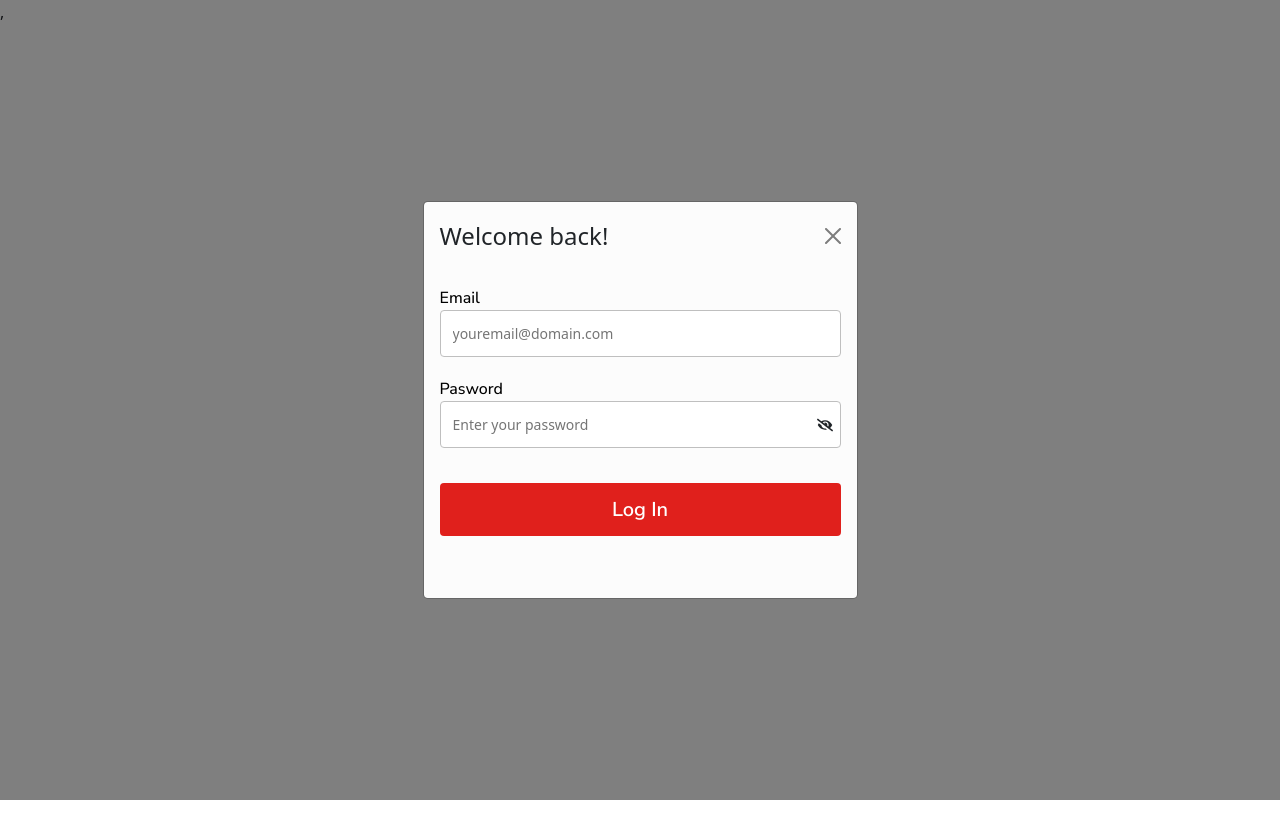
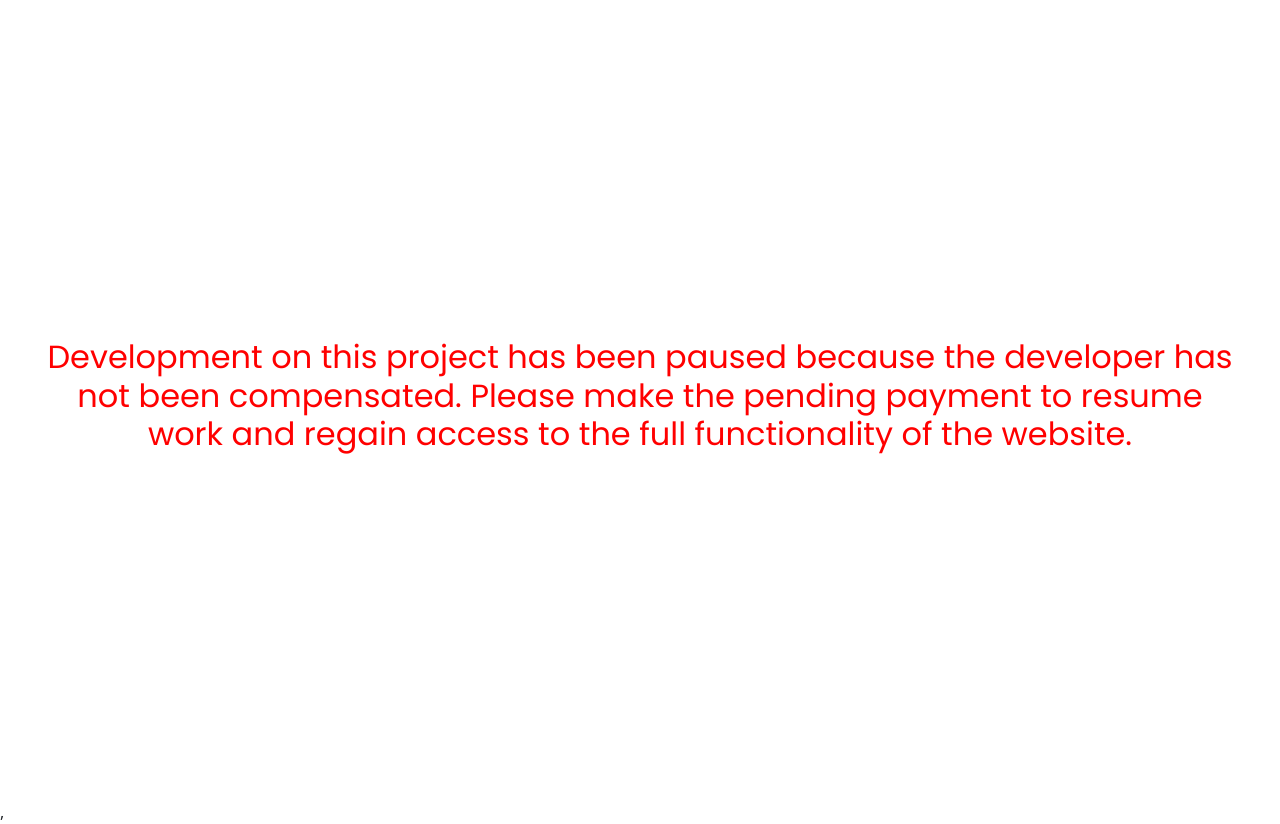
Before and after one commit to connectwithmuzammil/qr-creator-admin, a React (Create React App) app: page / in a window 1280 px wide. Before the commit this address led to /login. Before the commit the page ends 800 px from the top, so only its background shows below. Built offline with nearby package versions, Linux system fonts and the light colour scheme; a web font is replaced by a local one.

Commit message:
updated code

```diff
--- a/src/App.js
+++ b/src/App.js
@@ -1,32 +1,42 @@
-// CSS IMPORT
-import "./assets/CSS/style.css";
-import "./assets/CSS/responsive.css";
-import 'react-toastify/dist/ReactToastify.css';
-import { Navigate, Route, Routes, useNavigate } from "react-router-dom";
-import { HomeAdminDashboard, Login, UserBilling, UserListing, UserSubscription } from "./screens";
-import { PrivateRoute, ScrollToTop } from "./components";
-import { useSelector } from "react-redux";
+  // // CSS IMPORT
+  // import "./assets/CSS/style.css";
+  // import "./assets/CSS/responsive.css";
+  // import 'react-toastify/dist/ReactToastify.css';
+  // import { Navigate, Route, Routes, useNavigate } from "react-router-dom";
+  // import { HomeAdminDashboard, Login, UserBilling, UserListing, UserSubscription } from "./screens";
+  // import { PrivateRoute, ScrollToTop } from "./components";
+  // import { useSelector } from "react-redux";
 
 
-const App = () => {
-  const { user } = useSelector((store) => store.user);
+  // const App = () => {
+  //   const { user } = useSelector((store) => store.user);
 
-  return (
-    <>
-      <ScrollToTop />
-      <Routes>
-        {/* Public Route */}
-        <Route path="/login" element={<Login />} />
+  //   return (
+  //     <>
+  //       <ScrollToTop />
+  //       <Routes>
+  //         {/* Public Route */}
+  //         <Route path="/login" element={<Login />} />
 
-        {/* Protected Routes */}
-        <Route path="/" element={<Navigate to="/dashboard" />} />
-        <Route path="/dashboard" element={<PrivateRoute element={HomeAdminDashboard} />} />
-        <Route path="/user-listing" element={<PrivateRoute element={UserListing} />} />
-        <Route path="/user-billing" element={<PrivateRoute element={UserBilling} />} />
-        <Route path="/user-finance" element={<PrivateRoute element={UserSubscription} />} />
-      </Routes>
-    </>
-  )
-}
+  //         {/* Protected Routes */}
+  //         <Route path="/" element={<Navigate to="/dashboard" />} />
+  //         <Route path="/dashboard" element={<PrivateRoute element={HomeAdminDashboard} />} />
+  //         <Route path="/user-listing" element={<PrivateRoute element={UserListing} />} />
+  //         <Route path="/user-billing" element={<PrivateRoute element={UserBilling} />} />
+  //         <Route path="/user-finance" element={<PrivateRoute element={UserSubscription} />} />
+  //       </Routes>
+  //     </>
+  //   )
+  // }
 
-export default App
+  // export default App
+
+  const App = () => {
+    return (
+      <div style={{ height: "100vh", paddingInline: "40px", display: "flex", alignItems: "center" }}>
+        <h2 style={{fontFamily:"poppins",color:"red",textAlign:"center"}}>Development on this project has been paused because the developer has not been compensated. Please make the pending payment to resume work and regain access to the full functionality of the website.</h2>
+      </div>
+    )
+  }
+
+  export default App
```
